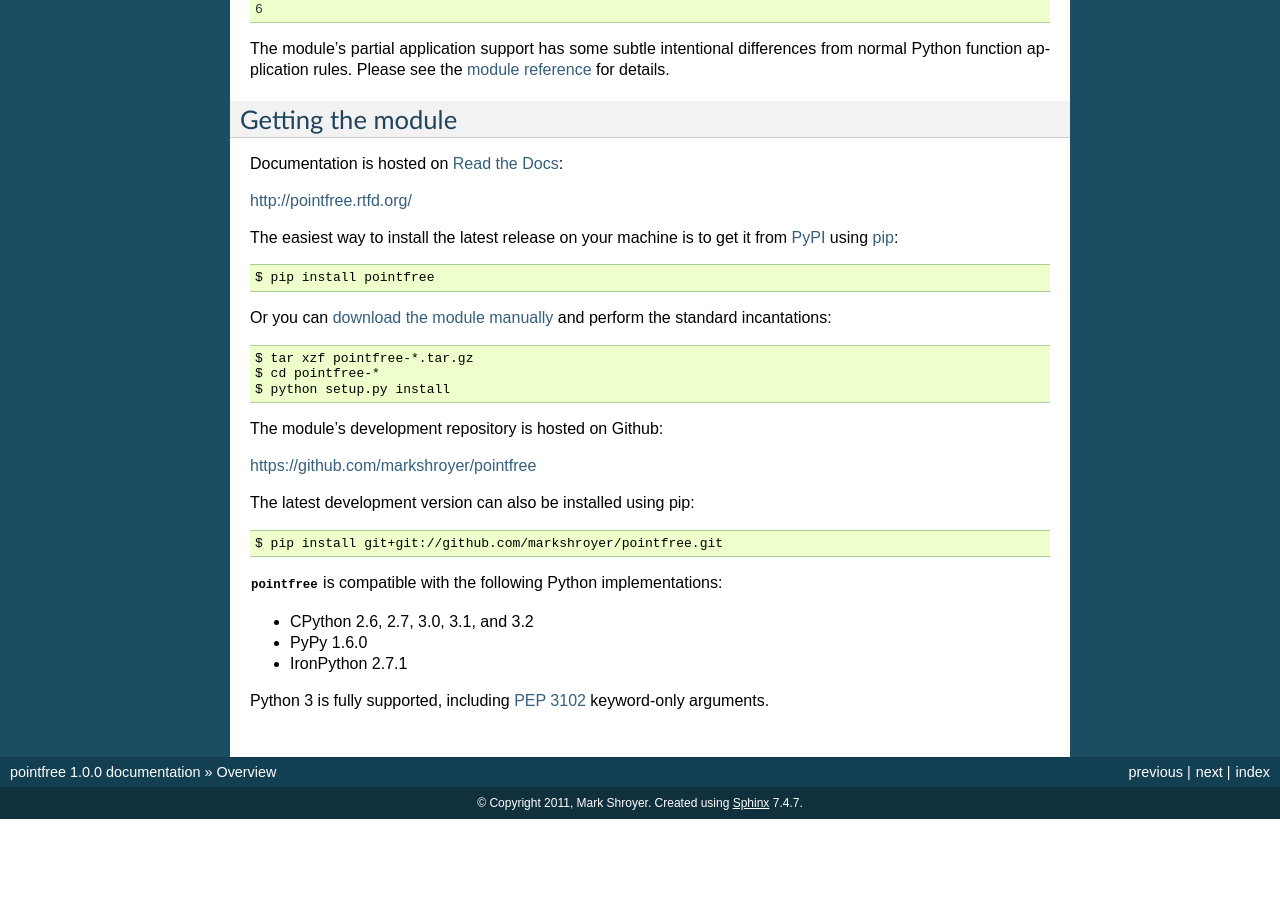
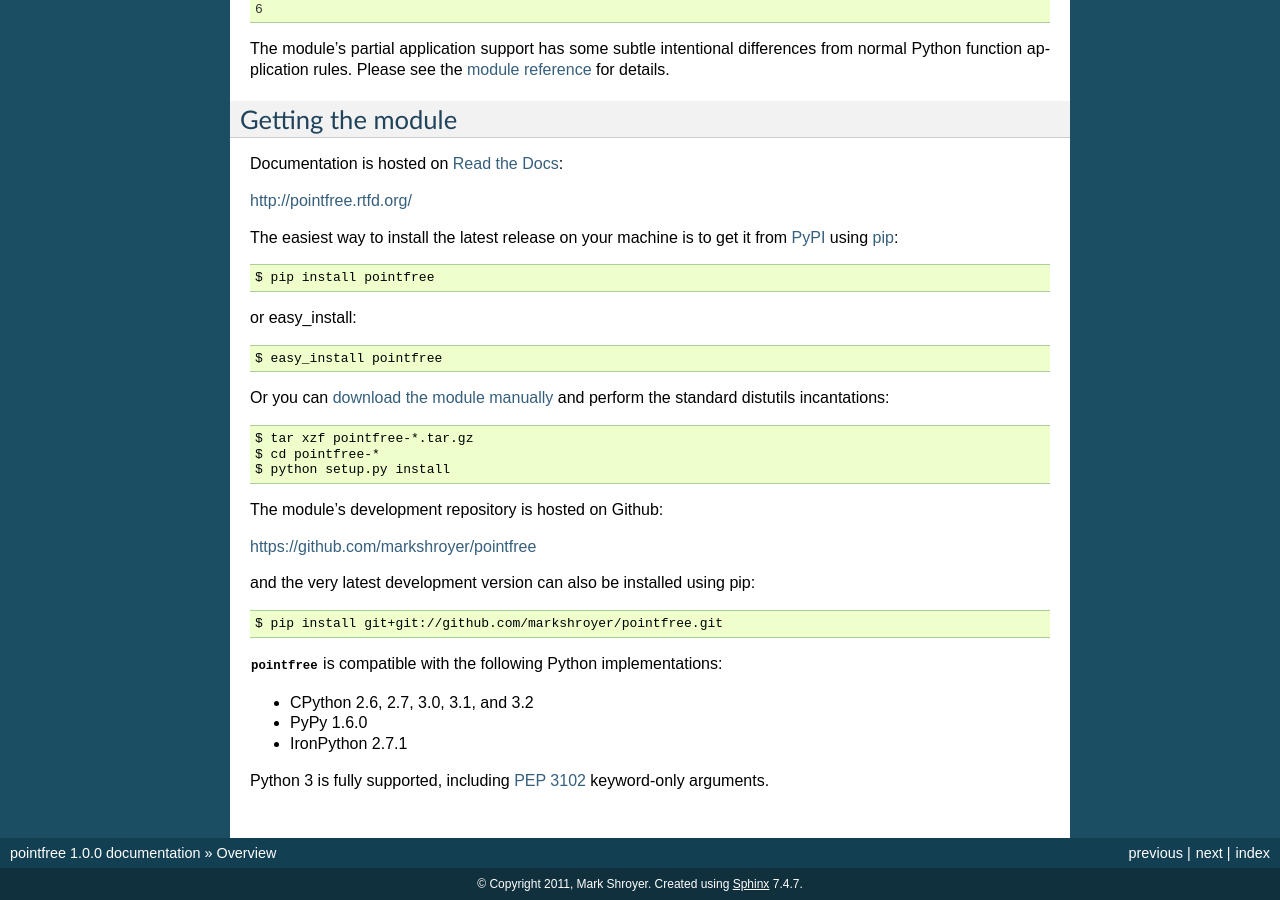
Before and after one commit to mshroyer/pointfree, a Sphinx documentation site: the page built from doc/overview.rst, in a window 1280 px wide and 900 px high, scrolled down 2199 px. Built offline with Sphinx 7.4.7, drawn with Linux system fonts in a browser that asks for light colours; before the commit the page ends 3018 px from its top, so only the background shows below that.

Commit message:
Add easy_install invocation to "Getting" section

```diff
--- a/doc/overview.rst
+++ b/doc/overview.rst
@@ -159,13 +159,17 @@ from PyPI_ using pip_::
 
     $ pip install pointfree
 
+or easy_install::
+
+    $ easy_install pointfree
+
 .. _PyPI: https://pypi.python.org/
 
 .. _pip: http://pypi.python.org/pypi/pip
 
 Or you can `download the module manually
 <https://pypi.python.org/pypi/pointfree/>`_ and perform the standard
-incantations::
+distutils incantations::
 
     $ tar xzf pointfree-*.tar.gz
     $ cd pointfree-*
@@ -175,7 +179,7 @@ The module's development repository is hosted on Github:
 
 https://github.com/markshroyer/pointfree
 
-The latest development version can also be installed using pip::
+and the very latest development version can also be installed using pip::
 
     $ pip install git+git://github.com/markshroyer/pointfree.git
 
```
Also changed, not shown: README.rst (+6 -2 lines).
